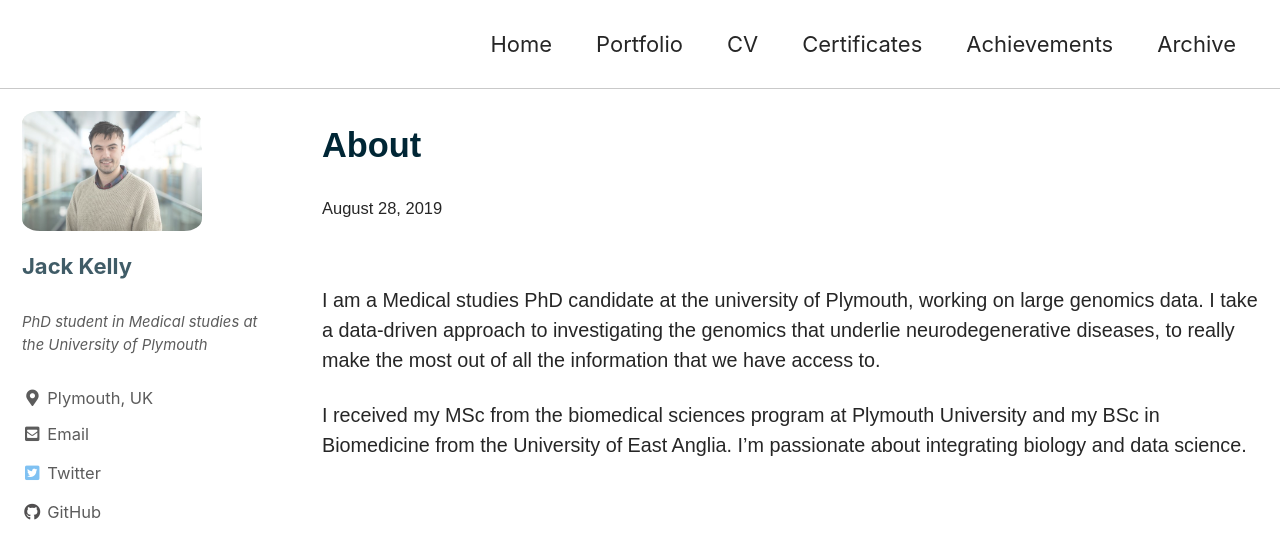
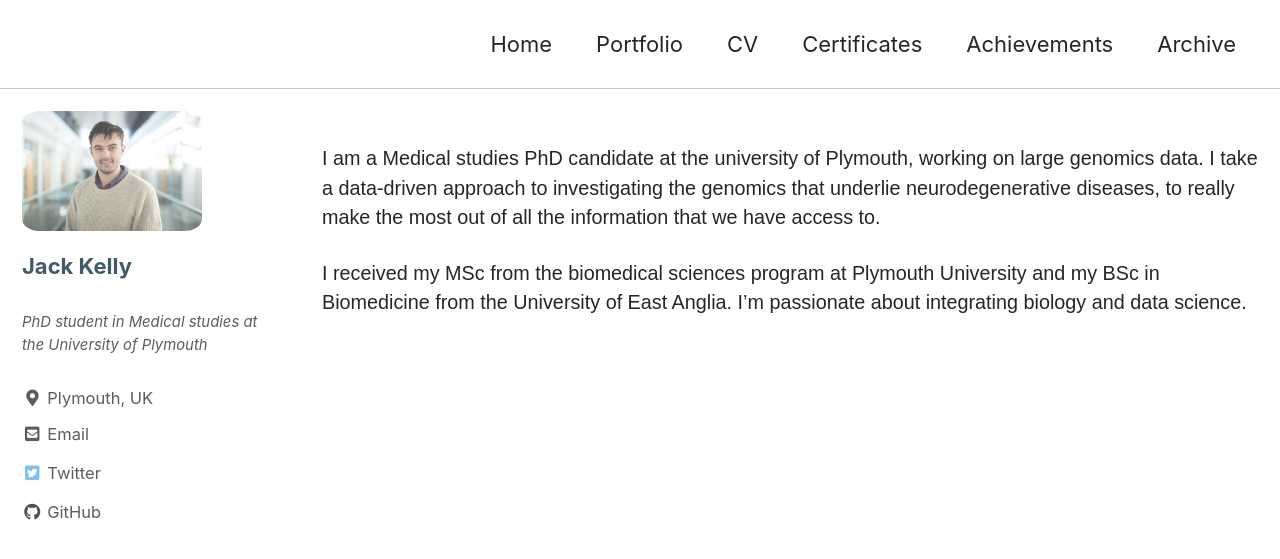
Before and after one commit to jackkelly75/jackkelly75.github.io, a Jekyll site: the page built from _pages/about.md, in a window 1280 px wide and 900 px high. Shown: the top 559 px of the window. Built offline with Jekyll 4.4.1, drawn with Linux system fonts in a browser that asks for light colours; cached includes are drawn as plain includes; nearby versions of some CDN libraries.

Commit message:
Update about.md

```diff
--- a/_pages/about.md
+++ b/_pages/about.md
@@ -1,12 +1,12 @@
 ---
 layout: single
 permalink: /about/
-title: About
+title:
 author_profile: true
 header:
 
 classes: wide
-date: August 28, 2019
+date:
 ---
 
 I am a Medical studies PhD candidate at the university of Plymouth, working on large genomics data. I take a data-driven approach to investigating the genomics that underlie neurodegenerative diseases, to really make the most out of all the information that we have access to.
```
